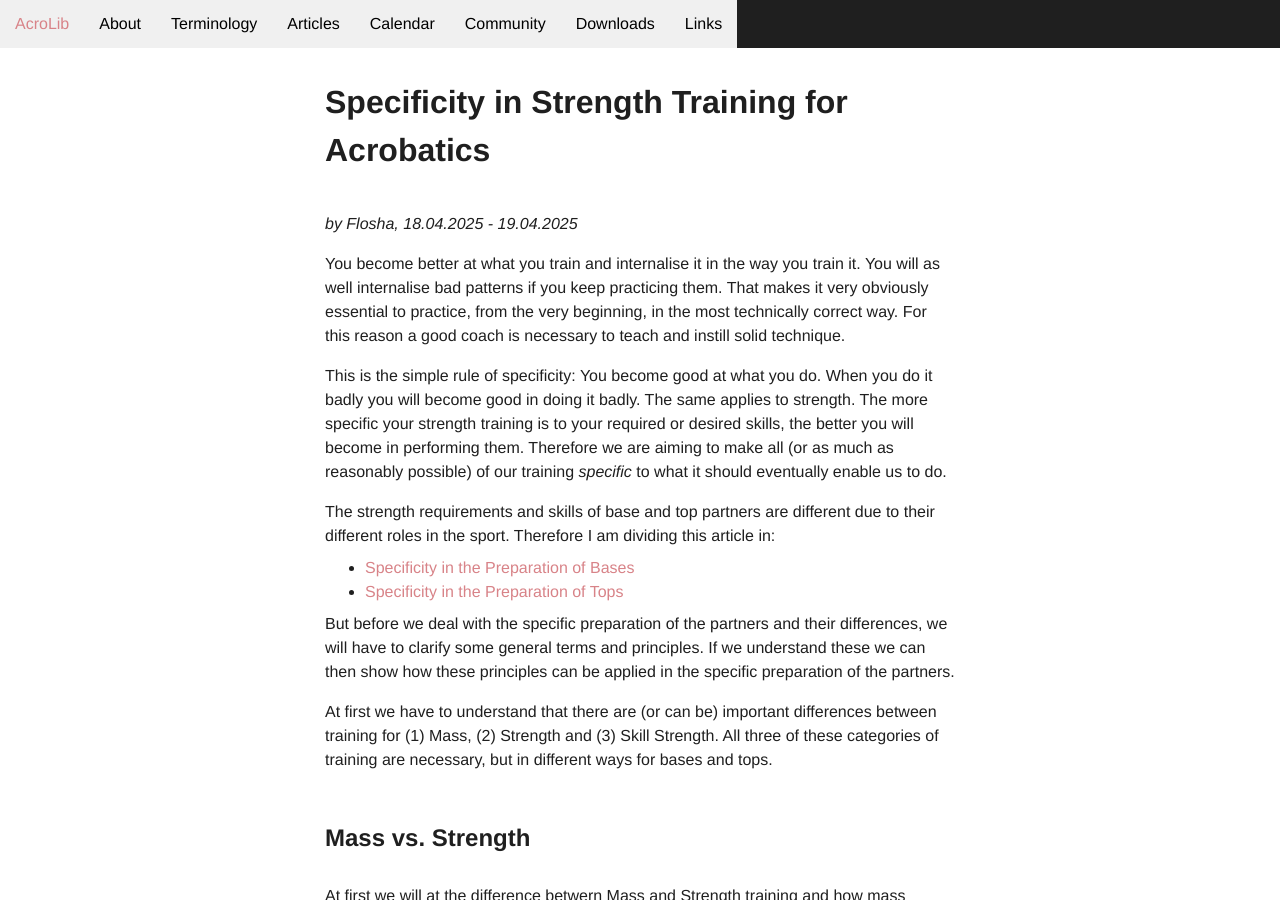
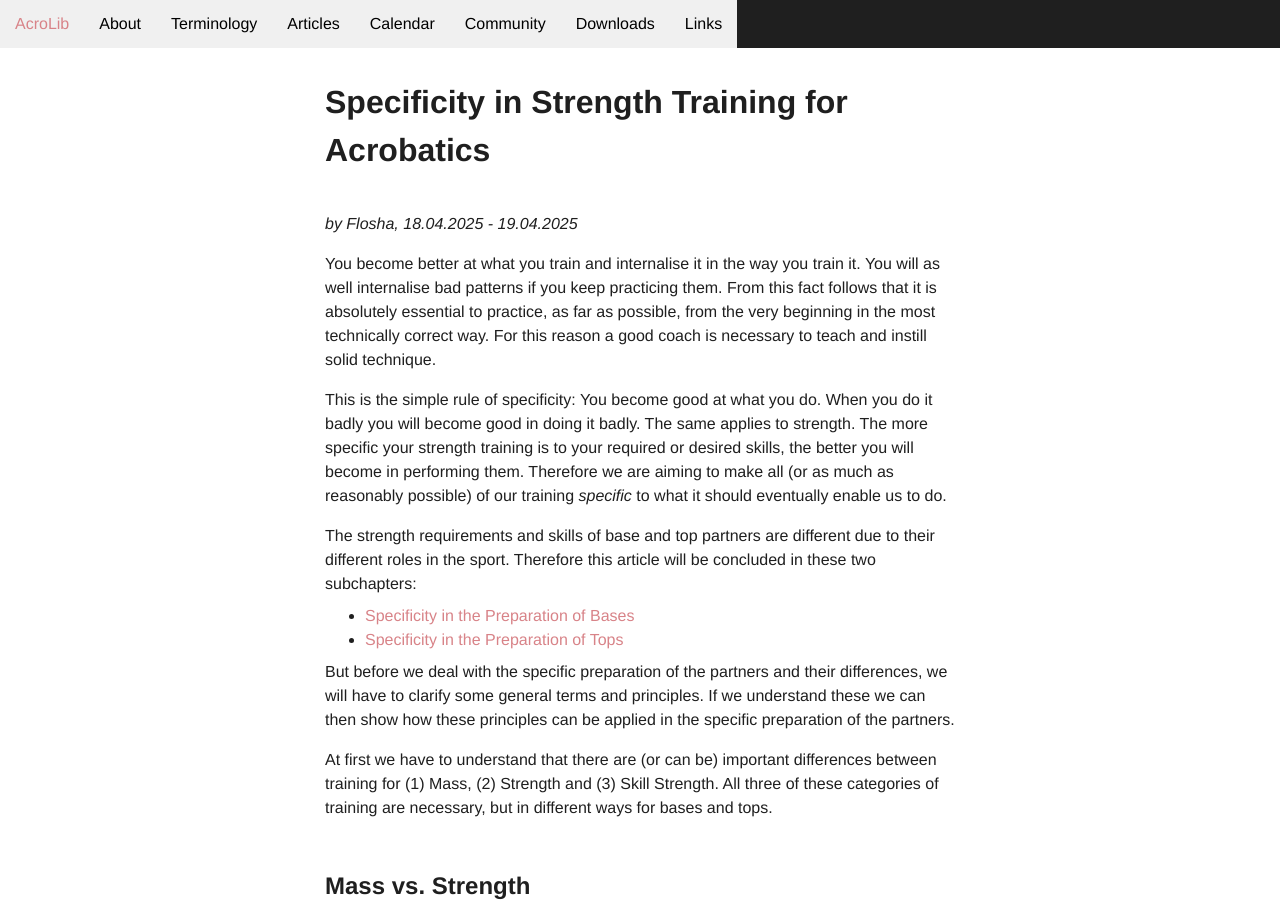
Before and after one commit to floshin/acrolib, a Jekyll site: the page built from training/specificity.md, in a window 1280 px wide and 900 px high. Built offline with Jekyll 4.4.1, drawn with Linux system fonts in a browser that asks for light colours; our own code applies the rules of GitHub Pages for plain Markdown files.

Commit message:
Update specificity.md

```diff
--- a/training/specificity.md
+++ b/training/specificity.md
@@ -2,11 +2,11 @@
 
 *by Flosha, 18.04.2025 - 19.04.2025*
 
-You become better at what you train and internalise it in the way you train it. You will as well internalise bad patterns if you keep practicing them. That makes it very obviously essential to practice, from the very beginning, in the most technically correct way. For this reason a good coach is necessary to teach and instill solid technique.
+You become better at what you train and internalise it in the way you train it. You will as well internalise bad patterns if you keep practicing them. From this fact follows that it is absolutely essential to practice, as far as possible, from the very beginning in the most technically correct way. For this reason a good coach is necessary to teach and instill solid technique.
 
 This is the simple rule of specificity: You become good at what you do. When you do it badly you will become good in doing it badly. The same applies to strength. The more specific your strength training is to your required or desired skills, the better you will become in performing them. Therefore we are aiming to make all (or as much as reasonably possible) of our training *specific* to what it should eventually enable us to do.
 
-The strength requirements and skills of base and top partners are different due to their different roles in the sport. Therefore I am dividing this article in:
+The strength requirements and skills of base and top partners are different due to their different roles in the sport. Therefore this article will be concluded in these two subchapters:
 * [Specificity in the Preparation of Bases](#specificity-in-the-preparation-of-bases)
 * [Specificity in the Preparation of Tops](#specificity-in-the-preparation-of-tops)
 
```
